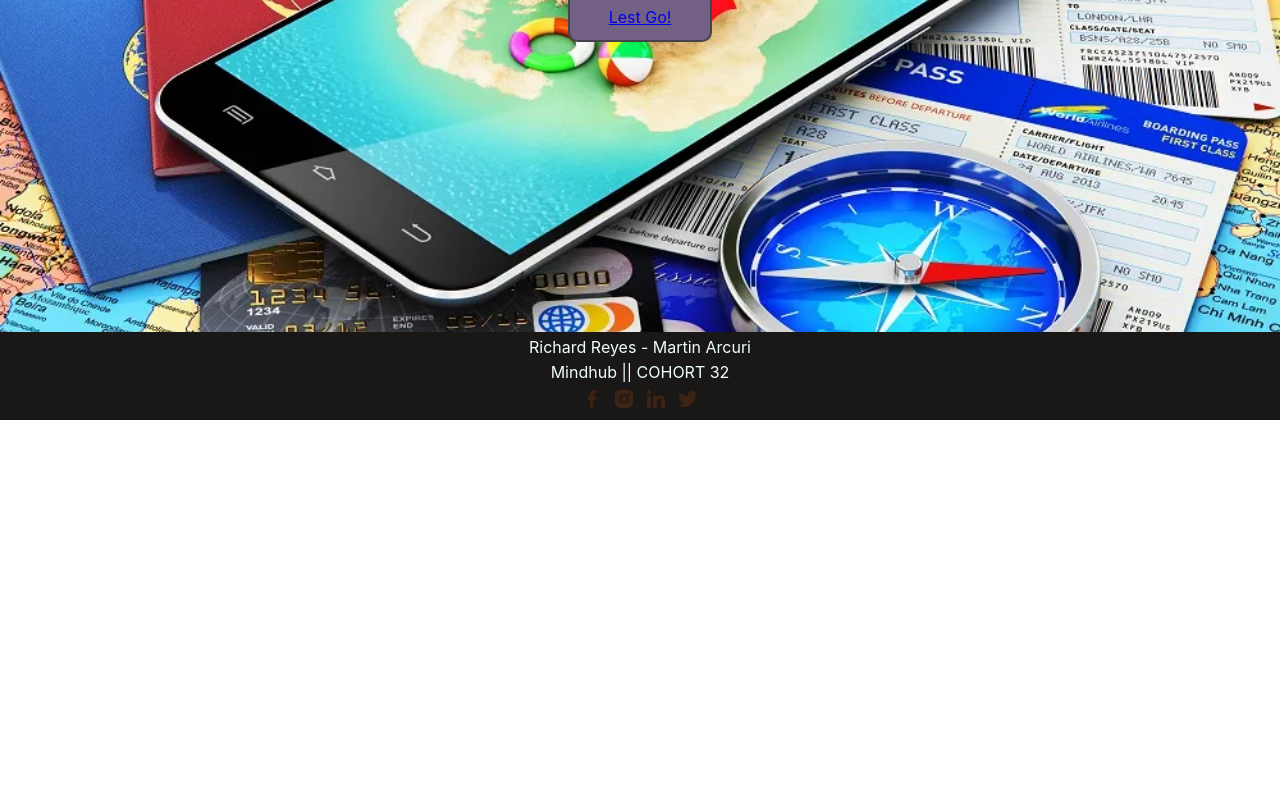
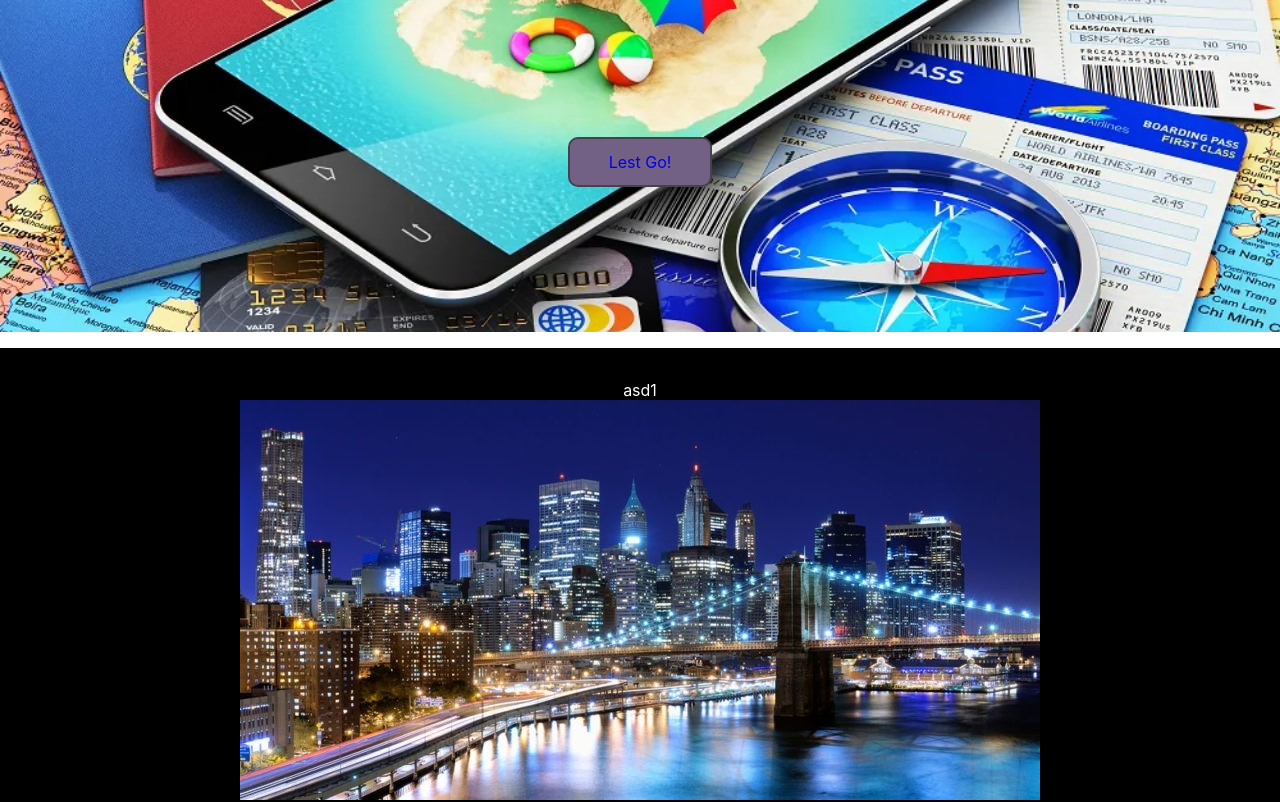
Before and after one commit to ReyesRRV/mytinerary-reyes-arcuri, a React (Create React App) app: page / in a window 1280 px wide. Shown: the part 380-1182 px from the top of the page. Before the commit the page ends 800 px from the top, so only its background shows below. Built offline with nearby package versions, Linux system fonts and the light colour scheme.

Commit message:
las fotos no me las dejaba poenr

```diff
--- a/src/App.js
+++ b/src/App.js
@@ -1,6 +1,7 @@
 import Welcome from './pages/Welcome';
 import './styles/Welcome.css';
 import Footer from './components/Footer';
+import Carrousel from './components/Carrousel';
 
 
 
@@ -9,6 +10,7 @@ function App() {
     <>
 
     <Welcome />
+    <Carrousel />
     <Footer />
     </>
   )
--- a/src/components/Carrousel.jsx
+++ b/src/components/Carrousel.jsx
@@ -1,8 +1,8 @@
 import React from 'react'
 import '../styles/Carusel.css'
 
-const range=4
-const start=0
+const range= 12
+const start= 0
 const end= start + range
 
 
@@ -10,18 +10,27 @@ const end= start + range
 
 export default function Carrousel() {
     const items =[
-        {url:"/logo192.png", title:"asd1"},
-        {url:"/logo192.png", title:"asd2"},
-        {url:"/logo192.png", title:"asd3"},
-        {url:"/logo192.png", title:"asd4"},
+        {url:"/img/Carousel/ciudad-test.jpg", title:"asd1"},
+        {url:"/img/Carousel/ciudad-test.jpg", title:"asd1"},
+        {url:"/img/Carousel/ciudad-test.jpg", title:"asd1"},
+        {url:"/img/Carousel/ciudad-test.jpg", title:"asd1"},
+        {url:"/img/Carousel/ciudad-test.jpg", title:"asd1"},
+        {url:"/img/Carousel/ciudad-test.jpg", title:"asd1"},
+        {url:"/img/Carousel/ciudad-test.jpg", title:"asd1"},
+        {url:"/img/Carousel/ciudad-test.jpg", title:"asd1"},
+        {url:"/img/Carousel/ciudad-test.jpg", title:"asd1"},
+        {url:"/img/Carousel/ciudad-test.jpg", title:"asd1"},
+        {url:"/img/Carousel/ciudad-test.jpg", title:"asd1"},
+        {url:"/img/Carousel/ciudad-test.jpg", title:"asd1"},
+        {url:"/img/Carousel/ciudad-test.jpg", title:"asd1"},
         ]
 
 
 
     const itemView = item =>(
             <div className="item">
+                <p>{item.title}</p>
                 <img src={item.url} />
-                <p>{item.title}</p>
             </div>
     )
 
--- a/src/styles/Carusel.css
+++ b/src/styles/Carusel.css
@@ -5,3 +5,23 @@
     align-items: center;
     justify-content: space-around;
 }
+
+.slide{
+    background-color: black;
+    display: flex;
+    flex-wrap: wrap;
+    margin-top: 1rem;
+    margin-bottom: 1rem;
+}
+
+.item p{
+    color: white;
+    display: flex;
+    justify-content: center;
+    margin-top: 2rem;
+}
+
+img:hover{
+    transition: 1s;
+    transform: scale(1.1);
+}
--- a/src/styles/Welcome.css
+++ b/src/styles/Welcome.css
@@ -6,8 +6,9 @@
     height: 89vh;
     display: flex;
     flex-direction: column;
-    justify-content: center;
+    justify-content: space-evenly;
     align-items: center;
+
 }
 
 .titulo-init{
@@ -22,3 +23,7 @@
     padding: 1% 3%;
     border-radius: 10px;
 }
+
+a{
+    text-decoration: none;
+}
```
Also changed, not shown: public/img/Carousel/ciudad-test.jpg (added).
